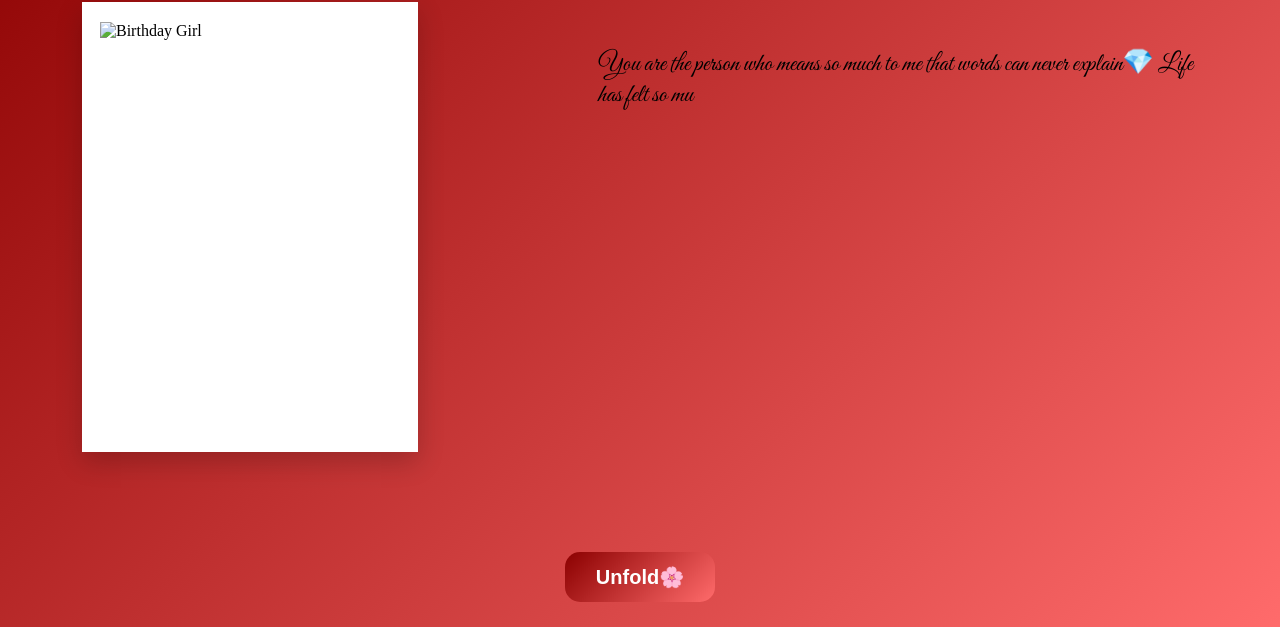
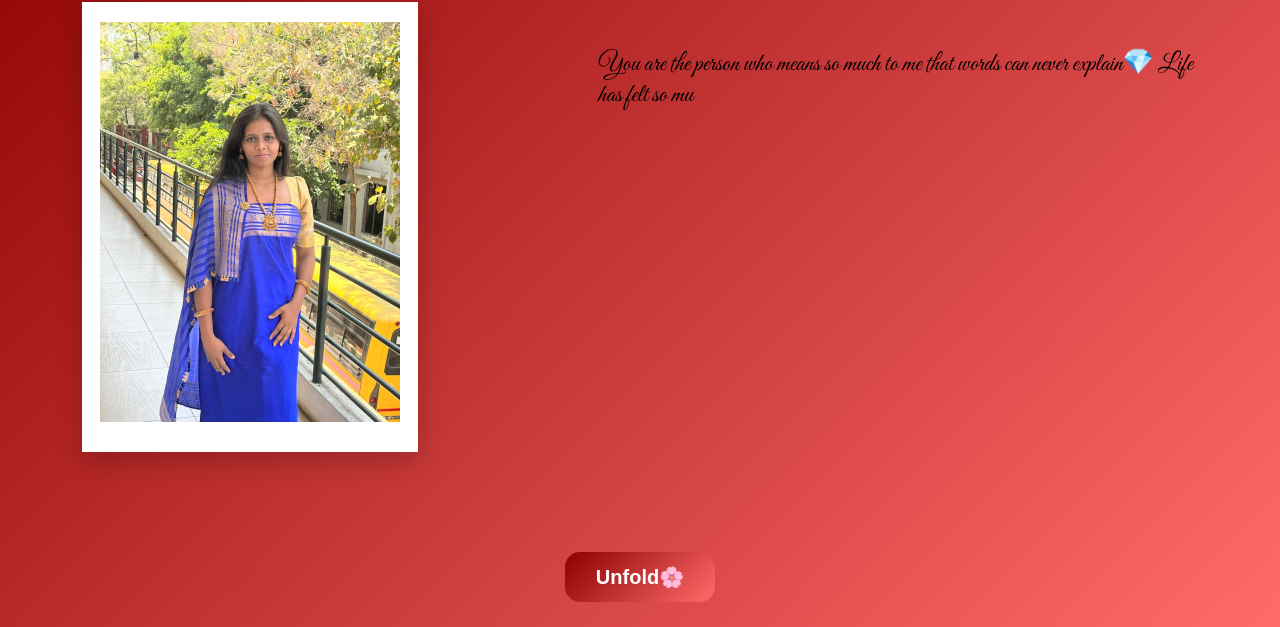
Before and after one commit to chandanadg2006-code/birthday_website, a plain HTML site: page index.html in a window 1280 px wide. Shown: the part 173-800 px from the top of the page. Drawn offline with Linux system fonts and the light colour scheme.

Commit message:
Add files via upload

```diff
--- a/index.html
+++ b/index.html
@@ -18,7 +18,7 @@
 <body>
     <div class="main">
         <div class="box">
-            <img src="Sarika/sarika3.jpeg" alt="Birthday Girl">
+            <img src="sarika3.jpeg" alt="Birthday Girl">
         </div>
         <div class="content">
             <h1>HAPPY BIRTHDAY SARI &#10084;</h1>
```
